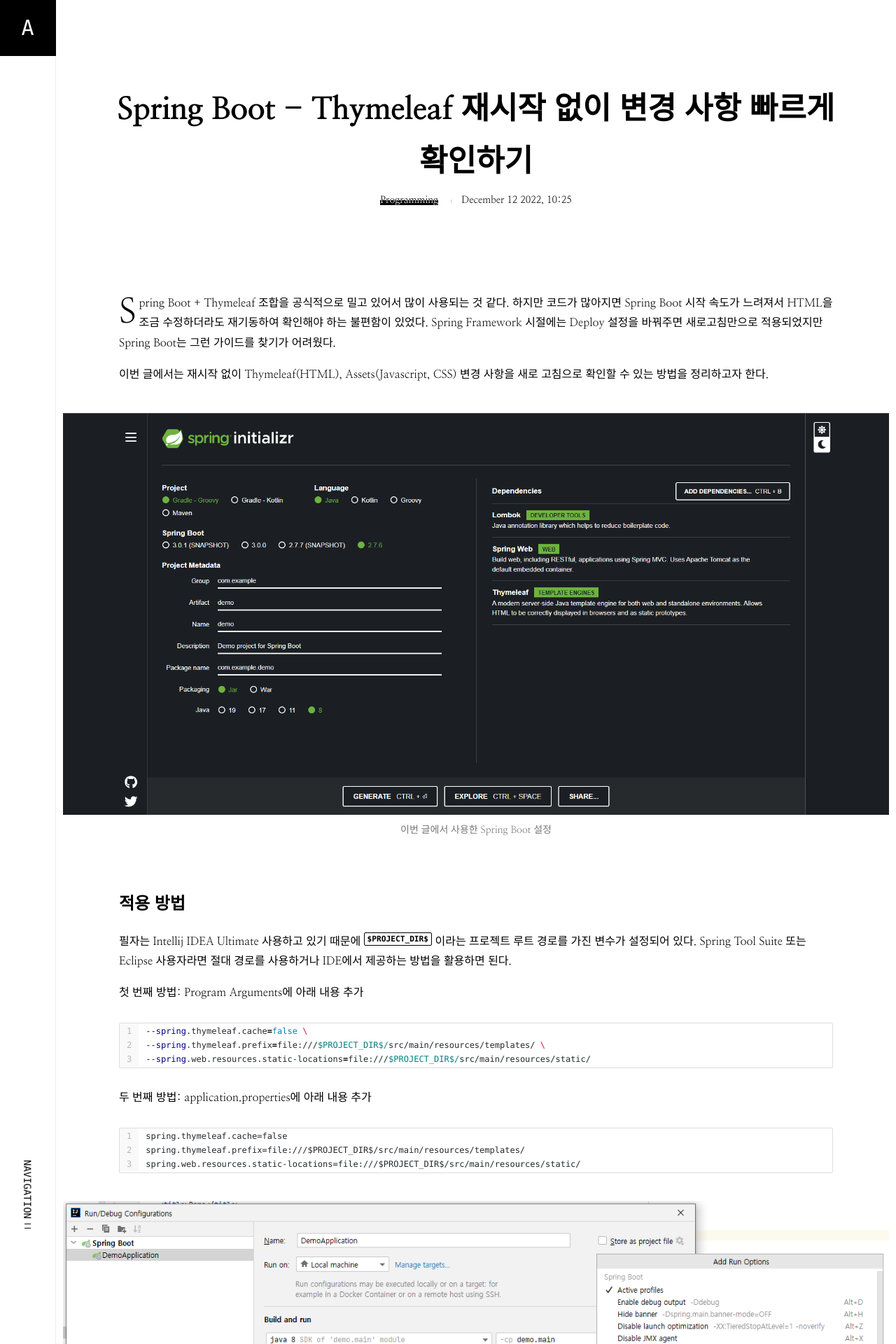
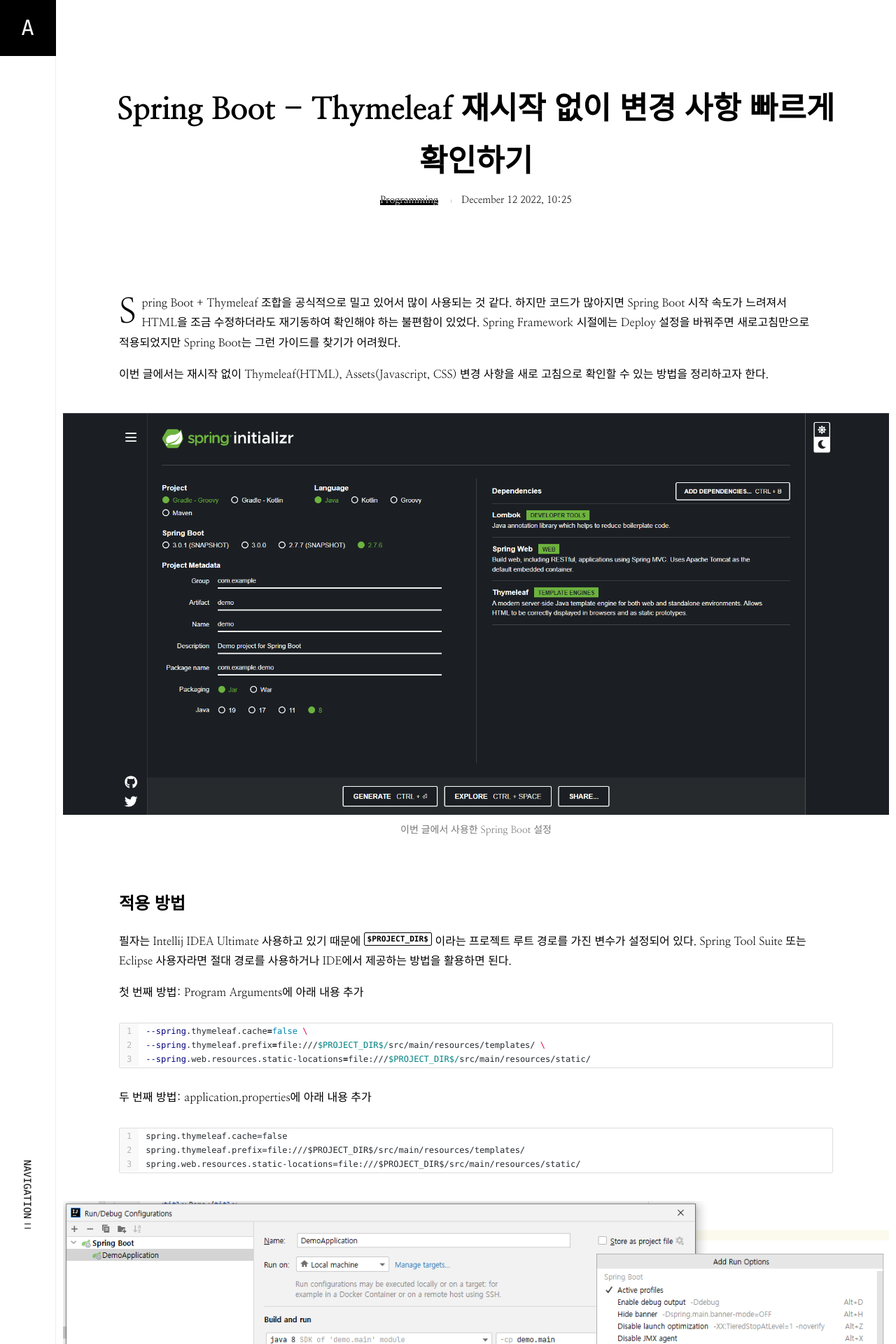
Before and after one commit to aproid/aproid.github.io, a Jekyll site: the page built from _posts/2022-12-12-spring-boot-thymeleaf-reload.md, in a window 1280 px wide. Shown: the top 1920 px of the page at 70% size. Built offline with Jekyll 4.4.1, drawn with Linux system fonts in a browser that asks for light colours; nearby versions of some CDN libraries; some web fonts are replaced; comment, search, counter and statistics services are not loaded.

Commit message:
Fix 1 Post

```diff
--- a/_posts/2022-12-12-spring-boot-thymeleaf-reload.md
+++ b/_posts/2022-12-12-spring-boot-thymeleaf-reload.md
@@ -6,7 +6,7 @@
 thumbnail:
 comments: true
 ---
-<span class="caps">S</span>pring Boot + Thymeleaf 조합을 공식적으로 밀고 있어서 많이 사용되는 것 같다. 하지만 코드가 많아지면 Spring Boot 시작 속도가 느려져서 HTML을 조금 수정하더라도 재기동하여 확인해야 하는 불편함이 있었다. Spring Framework 시절에는 Deploy 설정을 바꿔주면 새로고침만으로 적용되었지만 Spring Boot는 그런 가이드를 찾기가 어려웠다.
+<span class="caps-en">S</span>pring Boot + Thymeleaf 조합을 공식적으로 밀고 있어서 많이 사용되는 것 같다. 하지만 코드가 많아지면 Spring Boot 시작 속도가 느려져서 HTML을 조금 수정하더라도 재기동하여 확인해야 하는 불편함이 있었다. Spring Framework 시절에는 Deploy 설정을 바꿔주면 새로고침만으로 적용되었지만 Spring Boot는 그런 가이드를 찾기가 어려웠다.
 
 이번 글에서는 재시작 없이 Thymeleaf(HTML), Assets(Javascript, CSS) 변경 사항을 새로 고침으로 확인할 수 있는 방법을 정리하고자 한다.
 
```
